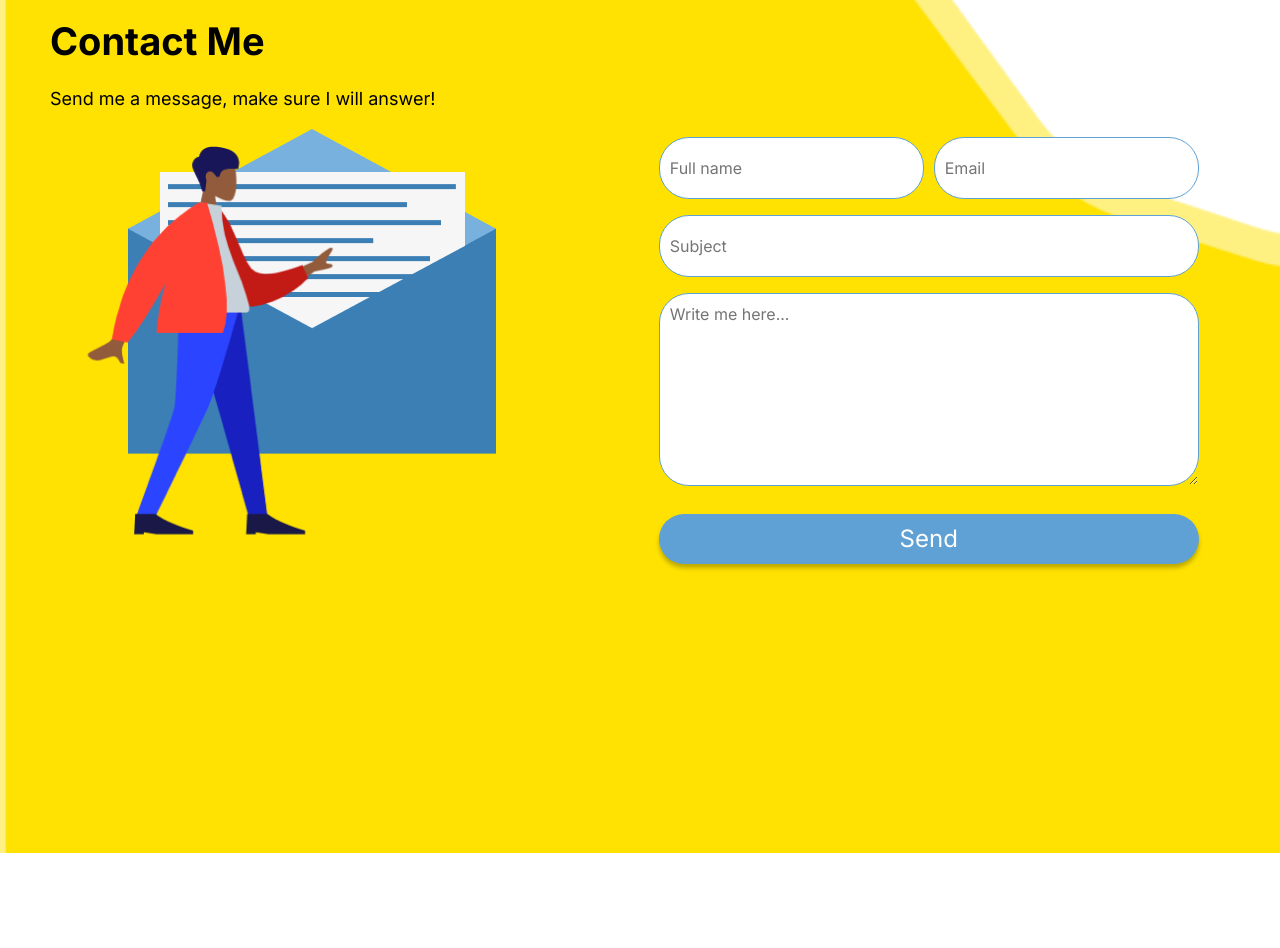
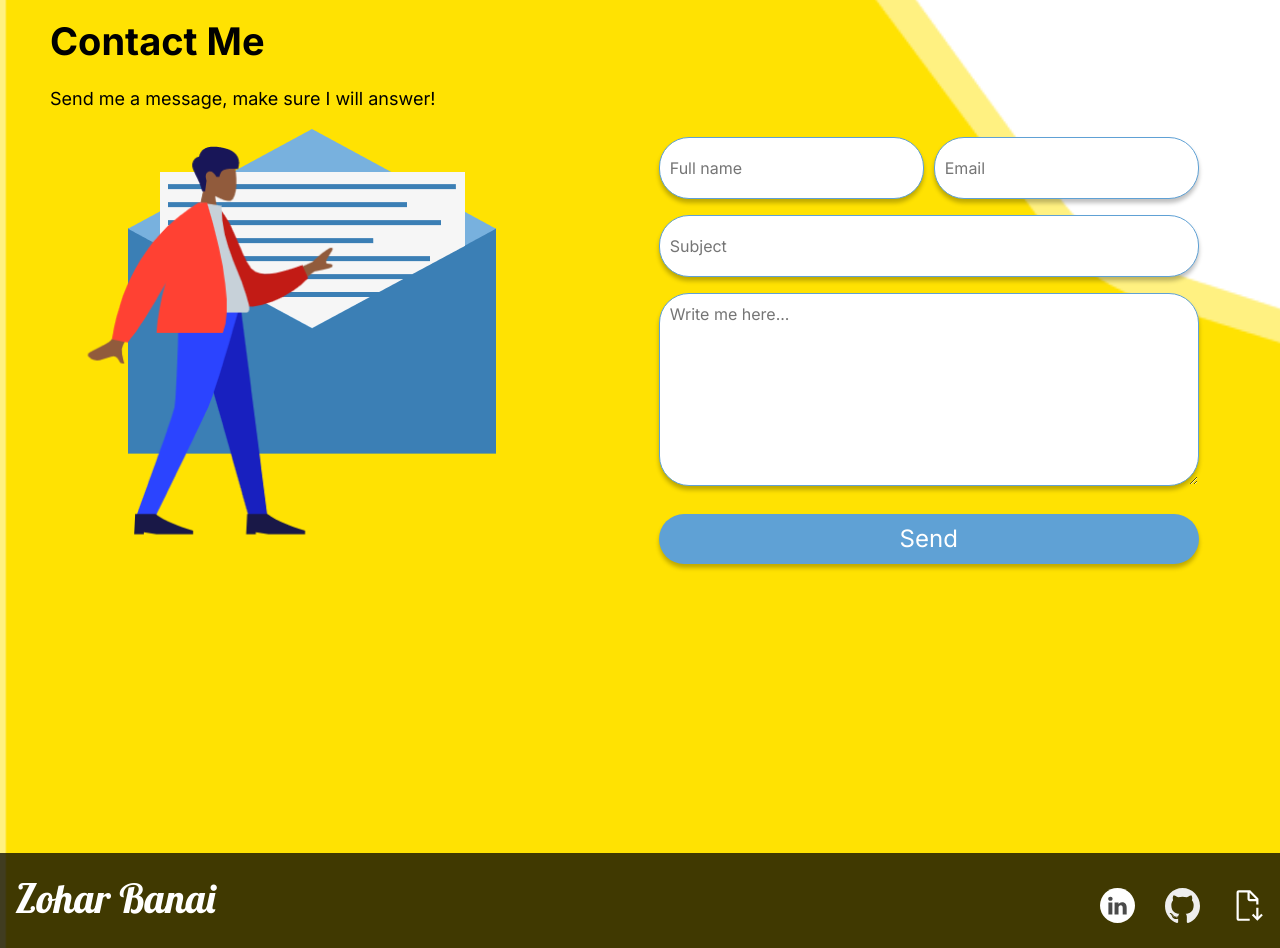
Before and after one commit to zohar100/portfolio, a React (Create React App) app in the folder client/: page / in a window 1280 px wide. Shown: the part 3720-4668 px from the top of the page. Before the commit the page ends 4573 px from the top, so only its background shows below. Built offline with nearby package versions, Linux system fonts and the light colour scheme.

Commit message:
Add footer and add style to inputs

```diff
--- /dev/null
+++ b/client/src/components/Footer/Footer.module.css
@@ -0,0 +1,40 @@
+.Footer {
+  width: 100%;
+  height: 150px;
+  background-color: rgba(0, 0, 0, 0.75);
+  display: flex;
+  flex-flow: column;
+  justify-content: space-between;
+  /* align-items: center; */
+}
+
+.Logo {
+  margin-top: 20px;
+  margin-left: 15px;
+}
+
+.Links {
+  margin-top: 20px;
+  margin-bottom: 10px;
+  display: flex;
+  flex-flow: row;
+}
+
+.Links a svg {
+  padding: 10px;
+  width: 35px;
+  height: 35px;
+}
+
+@media (min-width: 600px) {
+  .Footer {
+    height: 95px;
+    flex-flow: row;
+    justify-content: space-between;
+    align-items: none;
+  }
+
+  .Links a svg {
+    padding: 15px;
+  }
+}
--- /dev/null
+++ b/client/src/components/Footer/Footer.tsx
@@ -0,0 +1,26 @@
+import { FC } from 'react';
+import classes from './Footer.module.css';
+import Logo from '../Logo/Logo';
+import ImageLink from '../ImageLink/ImageLink';
+import {LinkedinIcon, ResumeIcon, GithubIcon} from '../Svgs/Svgs';
+
+const Footer:FC = () => (
+    <div className={classes.Footer}>
+        <div className={classes.Logo}>
+            <Logo/>
+        </div>
+        <div className={classes.Links}>
+            <ImageLink
+            svg={()=><LinkedinIcon color="white"/>}
+            href="https://www.linkedin.com/in/zohar-banai-377085201/"/>
+            <ImageLink
+            svg={()=><GithubIcon color="white"/>}
+            href="https://github.com/zohar100"/>
+            <ImageLink
+            svg={()=><ResumeIcon color="white"/>}
+            href="https://github.com/"/>
+        </div>
+    </div>
+);
+
+export default Footer;
--- a/client/src/components/Svgs/Svgs.tsx
+++ b/client/src/components/Svgs/Svgs.tsx
@@ -1,14 +1,30 @@
 import { FC } from 'react';
 
-export const LinkedinIcon:FC = () => (
+interface Props {
+    color?: string;
+}
+
+export const LinkedinIcon:FC<Props> = (props) => {
+    let svg = (
         <svg width="40" height="40" viewBox="0 0 40 40" fill="none" xmlns="http://www.w3.org/2000/svg">
             <path d="M0 20C0 8.9543 8.9543 0 20 0C31.0457 0 40 8.9543 40 20C40 31.0457 31.0457 40 20 40C8.9543 40 0 31.0457 0 20Z" fill="#0077B5"/>
             <path fillRule="evenodd" clipRule="evenodd" d="M14.4323 12.3522C14.4323 13.6598 13.448 14.7061 11.8676 14.7061H11.8387C10.317 14.7061 9.3333 13.6598 9.3333 12.3522C9.3333 11.017 10.347 10 11.8975 10C13.448 10 14.4029 11.017 14.4323 12.3522ZM14.1337 16.5649V30.183H9.60128V16.5649H14.1337ZM30.4793 30.183L30.4795 22.3748C30.4795 18.1919 28.2435 16.2451 25.2609 16.2451C22.8545 16.2451 21.7771 17.5669 21.1755 18.4941V16.5652H16.6426C16.7023 17.8431 16.6426 30.1833 16.6426 30.1833H21.1755V22.5779C21.1755 22.1709 21.205 21.7649 21.3248 21.4735C21.6524 20.6604 22.3982 19.8185 23.6504 19.8185C25.2912 19.8185 25.947 21.0673 25.947 22.8973V30.183H30.4793Z" fill="white"/>
         </svg>
+    );
+    if(props.color === 'white') {
+        svg = (
+            <svg width="35" height="35" viewBox="0 0 35 35" fill="none" xmlns="http://www.w3.org/2000/svg">
+                <path d="M0 17.5C0 7.83502 7.83502 0 17.5 0C27.165 0 35 7.83502 35 17.5C35 27.165 27.165 35 17.5 35C7.83502 35 0 27.165 0 17.5Z" fill="white"/>
+                <path fillRule="evenodd" clipRule="evenodd" d="M12.6281 10.8082C12.6281 11.9524 11.7669 12.8679 10.384 12.8679H10.3587C9.02725 12.8679 8.1665 11.9524 8.1665 10.8082C8.1665 9.63988 9.05347 8.75 10.4102 8.75C11.7669 8.75 12.6024 9.63988 12.6281 10.8082ZM12.3669 14.4943V26.4101H8.40097V14.4943H12.3669ZM26.6693 26.4101L26.6694 19.5779C26.6694 15.9179 24.7129 14.2145 22.1032 14.2145C19.9976 14.2145 19.0548 15.371 18.5285 16.1824V14.4946H14.5621C14.6144 15.6127 14.5621 26.4104 14.5621 26.4104H18.5285V19.7556C18.5285 19.3995 18.5542 19.0442 18.6591 18.7893C18.9457 18.0778 19.5983 17.3412 20.694 17.3412C22.1296 17.3412 22.7035 18.4339 22.7035 20.0351V26.4101H26.6693Z" fill="black" fillOpacity="0.71"/>
+            </svg>
+        )
+    }
 
-);
+    return svg;
+};
 
-export const GithubIcon:FC = () => (
+export const GithubIcon:FC<Props> = (props) => {
+    let svg = (
     <svg width="40" height="40" viewBox="0 0 40 40" fill="none" xmlns="http://www.w3.org/2000/svg">
         <path d="M20.0002 0C8.95583 0 0 9.18079 0 20.5063C0 29.5666 5.73066 37.2532 13.6773 39.9648C14.6769 40.1546 15.0438 39.5199 15.0438 38.9783C15.0438 38.4893 15.0253 36.8739 15.0167 35.1604C9.45262 36.4009 8.27853 32.7409 8.27853 32.7409C7.36874 30.3707 6.05788 29.7404 6.05788 29.7404C4.24326 28.4677 6.19466 28.4939 6.19466 28.4939C8.20302 28.6385 9.26053 30.607 9.26053 30.607C11.0443 33.742 13.9393 32.8357 15.0806 32.3117C15.2601 30.9864 15.7784 30.0817 16.3504 29.5696C11.9081 29.0511 7.23825 27.2928 7.23825 19.4353C7.23825 17.1965 8.01954 15.3672 9.29894 13.9311C9.09129 13.4146 8.40671 11.329 9.49269 8.50435C9.49269 8.50435 11.1722 7.95322 14.9942 10.6063C16.5895 10.152 18.3005 9.92412 20.0002 9.91631C21.6999 9.92412 23.4121 10.152 25.0105 10.6063C28.8278 7.95322 30.505 8.50435 30.505 8.50435C31.5936 11.329 30.9087 13.4146 30.7011 13.9311C31.9834 15.3672 32.7594 17.1965 32.7594 19.4353C32.7594 27.3115 28.0806 29.0457 23.6271 29.5533C24.3444 30.1897 24.9836 31.4376 24.9836 33.3508C24.9836 36.0946 24.9605 38.3029 24.9605 38.9783C24.9605 39.524 25.3205 40.1634 26.3343 39.962C34.2766 37.2475 40 29.5635 40 20.5063C40 9.18079 31.0455 0 20.0002 0" fill="#161514"/>
         <path d="M7.63402 29.3018C7.59005 29.4027 7.43402 29.4329 7.29187 29.3637C7.14707 29.2974 7.06575 29.1599 7.11269 29.0587C7.15567 28.9548 7.31203 28.9259 7.45649 28.9955C7.60162 29.0617 7.68426 29.2006 7.63402 29.3018" fill="#161514"/>
@@ -19,15 +35,42 @@ export const GithubIcon:FC = () => (
         <path d="M13.4294 33.2958C13.435 33.4633 13.2433 33.6021 13.0059 33.6052C12.7673 33.6106 12.5742 33.4751 12.5716 33.3103C12.5716 33.1412 12.759 33.0037 12.9977 32.9996C13.235 32.9949 13.4294 33.1294 13.4294 33.2958" fill="#161514"/>
         <path d="M14.9497 33.0327C14.9782 33.1961 14.8132 33.3639 14.5775 33.4086C14.3458 33.4516 14.1312 33.3508 14.1018 33.1887C14.073 33.0213 14.241 32.8535 14.4724 32.8101C14.7084 32.7684 14.9196 32.8666 14.9497 33.0327" fill="#161514"/>
     </svg>
+);
+if(props.color === 'white') {
+    svg = (
+        <svg width="35" height="35" viewBox="0 0 35 35" fill="none" xmlns="http://www.w3.org/2000/svg">
+            <path d="M17.5001 0C7.83635 0 0 8.03319 0 17.9431C0 25.8708 5.01432 32.5966 11.9677 34.9692C12.8423 35.1353 13.1634 34.5799 13.1634 34.106C13.1634 33.6781 13.1471 32.2647 13.1396 30.7654C8.27104 31.8508 7.24372 28.6483 7.24372 28.6483C6.44765 26.5744 5.30064 26.0229 5.30064 26.0229C3.71285 24.9093 5.42033 24.9321 5.42033 24.9321C7.17764 25.0587 8.10296 26.7812 8.10296 26.7812C9.6638 29.5243 12.1969 28.7312 13.1955 28.2728C13.3526 27.1131 13.8061 26.3215 14.3066 25.8734C10.4196 25.4197 6.33347 23.8812 6.33347 17.0059C6.33347 15.0469 7.0171 13.4463 8.13658 12.1897C7.95488 11.7378 7.35587 9.91283 8.30611 7.44131C8.30611 7.44131 9.77566 6.95907 13.1199 9.28054C14.5158 8.88298 16.0129 8.68361 17.5001 8.67677C18.9874 8.68361 20.4856 8.88298 21.8842 9.28054C25.2243 6.95907 26.6919 7.44131 26.6919 7.44131C27.6444 9.91283 27.0451 11.7378 26.8634 12.1897C27.9855 13.4463 28.6645 15.0469 28.6645 17.0059C28.6645 23.8975 24.5706 25.415 20.6737 25.8592C21.3014 26.416 21.8607 27.5079 21.8607 29.182C21.8607 31.5828 21.8404 33.515 21.8404 34.106C21.8404 34.5835 22.1554 35.143 23.0425 34.9668C29.9921 32.5915 35 25.8681 35 17.9431C35 8.03319 27.1648 0 17.5001 0" fill="#EEEEEE"/>
+            <path d="M6.67972 25.6391C6.64125 25.7274 6.50472 25.7539 6.38034 25.6933C6.25364 25.6353 6.18249 25.515 6.22356 25.4264C6.26117 25.3355 6.39798 25.3102 6.52439 25.3711C6.65137 25.4291 6.72369 25.5506 6.67972 25.6391" fill="#EEEEEE"/>
+            <path d="M7.38723 26.4418C7.30392 26.5204 7.14107 26.4839 7.03057 26.3598C6.91632 26.2359 6.89491 26.0703 6.97938 25.9905C7.06529 25.912 7.22322 25.9488 7.33776 26.0726C7.45202 26.1979 7.47429 26.3624 7.38723 26.4418" fill="#EEEEEE"/>
+            <path d="M8.07615 27.4649C7.96912 27.5405 7.79412 27.4696 7.68594 27.3116C7.57891 27.1536 7.57891 26.9642 7.68825 26.8883C7.79672 26.8123 7.96912 26.8806 8.07875 27.0374C8.18549 27.198 8.18549 27.3875 8.07615 27.4649" fill="#EEEEEE"/>
+            <path d="M9.01948 28.4536C8.92373 28.5609 8.71981 28.5321 8.57055 28.3856C8.41782 28.2423 8.3753 28.039 8.47133 27.9316C8.56824 27.824 8.77332 27.8543 8.92373 27.9996C9.0753 28.1426 9.12158 28.3473 9.01948 28.4536" fill="#EEEEEE"/>
+            <path d="M10.3212 29.0274C10.279 29.1666 10.0826 29.2298 9.88476 29.1707C9.68719 29.1098 9.5579 28.9468 9.59781 28.8062C9.63889 28.6662 9.83616 28.6003 10.0355 28.6635C10.2327 28.7241 10.3623 28.8859 10.3212 29.0274" fill="#EEEEEE"/>
+            <path d="M11.7506 29.134C11.7555 29.2806 11.5878 29.4021 11.3801 29.4047C11.1712 29.4094 11.0023 29.2909 11 29.1467C11 28.9987 11.164 28.8784 11.3729 28.8749C11.5805 28.8707 11.7506 28.9884 11.7506 29.134" fill="#EEEEEE"/>
+            <path d="M13.0809 28.9036C13.1058 29.0466 12.9615 29.1934 12.7552 29.2325C12.5525 29.2701 12.3647 29.1819 12.339 29.0401C12.3138 28.8936 12.4608 28.7468 12.6632 28.7088C12.8698 28.6723 13.0546 28.7582 13.0809 28.9036" fill="#EEEEEE"/>
+        </svg>
+    )
+}
 
-);
+    return svg;
 
-export const ResumeIcon:FC = () => (
-    <svg width="40" height="40" viewBox="0 0 40 40" fill="none" xmlns="http://www.w3.org/2000/svg">
+};
+
+export const ResumeIcon:FC<Props> = (props) => {
+    let svg = (<svg width="40" height="40" viewBox="0 0 40 40" fill="none" xmlns="http://www.w3.org/2000/svg">
                     <path d="M36.5625 30.4688L34.8392 28.7454L31.6875 31.8971V21.9375H29.25V31.8971L26.0983 28.7454L24.375 30.4688L30.4688 36.5625L36.5625 30.4688Z" fill="black"/>
                     <path d="M21.9375 34.1249H9.75V4.87493H19.5V12.1874C19.5019 12.8333 19.7594 13.4522 20.2161 13.9089C20.6728 14.3656 21.2916 14.623 21.9375 14.6249H29.25V18.2812H31.6875V12.1874C31.6918 12.0273 31.6613 11.868 31.5982 11.7208C31.5351 11.5735 31.4408 11.4416 31.3219 11.3343L22.7906 2.80305C22.6833 2.68403 22.5515 2.58971 22.4042 2.52659C22.2569 2.46346 22.0977 2.43304 21.9375 2.43743H9.75C9.10413 2.43936 8.48526 2.69678 8.02856 3.15348C7.57186 3.61019 7.31443 4.22905 7.3125 4.87493V34.1249C7.31443 34.7708 7.57186 35.3897 8.02856 35.8464C8.48526 36.3031 9.10413 36.5605 9.75 36.5624H21.9375V34.1249ZM21.9375 5.36243L28.7625 12.1874H21.9375V5.36243Z" fill="black"/>
+            </svg>);
+    if(props.color === 'white') {
+        svg = (
+            <svg width="35" height="35" viewBox="0 0 35 35" fill="none" xmlns="http://www.w3.org/2000/svg">
+                <path d="M32.8125 27.3438L31.2659 25.7972L28.4375 28.6256V19.6875H26.25V28.6256L23.4216 25.7972L21.875 27.3438L27.3438 32.8125L32.8125 27.3438Z" fill="white"/>
+                <path d="M19.6875 30.6251H8.75V4.37513H17.5V10.9376C17.5017 11.5173 17.7328 12.0727 18.1426 12.4825C18.5525 12.8924 19.1079 13.1234 19.6875 13.1251H26.25V16.4064H28.4375V10.9376C28.4414 10.7939 28.414 10.651 28.3574 10.5188C28.3007 10.3867 28.2161 10.2683 28.1094 10.172L20.4531 2.51575C20.3568 2.40894 20.2385 2.32429 20.1063 2.26764C19.9742 2.21099 19.8313 2.18369 19.6875 2.18763H8.75C8.17037 2.18936 7.61498 2.42038 7.20512 2.83024C6.79526 3.24011 6.56423 3.7955 6.5625 4.37513V30.6251C6.56423 31.2048 6.79526 31.7602 7.20512 32.17C7.61498 32.5799 8.17037 32.8109 8.75 32.8126H19.6875V30.6251ZM19.6875 4.81263L25.8125 10.9376H19.6875V4.81263Z" fill="white"/>
             </svg>
-);
+        )
+    }
+
+    return svg;
+};
 
 export const LearningIcon:FC = () => (
 <svg width="232" height="228" viewBox="0 0 232 228" fill="none" xmlns="http://www.w3.org/2000/svg">
--- a/client/src/components/UI/Input/Input.module.css
+++ b/client/src/components/UI/Input/Input.module.css
@@ -6,6 +6,7 @@
   margin: 8px 0px;
   font-size: 16px;
   font-family: "Inter", "sans-serif";
+  box-shadow: 0px 4px 4px rgb(0 0 0 / 25%);
 }
 
 .TextArea {
--- a/client/src/containers/Home/Home.tsx
+++ b/client/src/containers/Home/Home.tsx
@@ -39,15 +39,15 @@ return (
             </div>
             <div className={classes.Links}>
                 <ImageLink
-                svg={LinkedinIcon}
+                svg={()=><LinkedinIcon/>}
                 href="https://www.linkedin.com/in/zohar-banai-377085201/">
                 Linkedin </ImageLink>
                 <ImageLink
-                svg={GithubIcon}
+                svg={()=><GithubIcon/>}
                 href="https://github.com/zohar100">
                 Github </ImageLink>
                 <ImageLink
-                svg={ResumeIcon}
+                svg={() => <ResumeIcon/>}
                 href="https://github.com/">
                 Resume </ImageLink>
             </div>
--- a/client/src/hoc/Layout/Layout.tsx
+++ b/client/src/hoc/Layout/Layout.tsx
@@ -3,6 +3,7 @@ import * as React from "react";
 import Hoc from '../hoc/Hoc';
 import Toolbar from '../../components/Navigation/Toolbar/Toolbar';
 import SideDrawer from '../../components/Navigation/SideDrawer/SideDrawer';
+import Footer from '../../components/Footer/Footer';
 import classes from './Layout.module.css';
 
 interface Props {
@@ -23,6 +24,7 @@ const Layout:FC<Props> = (props) => {
             <main className={classes.Layout}>
                 {props.children}
             </main>
+            <Footer/>
         </Hoc>
     )
 }
```
Also changed, not shown: client/src/assets/images/resume-white.svg (added). Lines whose indentation alone changed are shown as unchanged.
